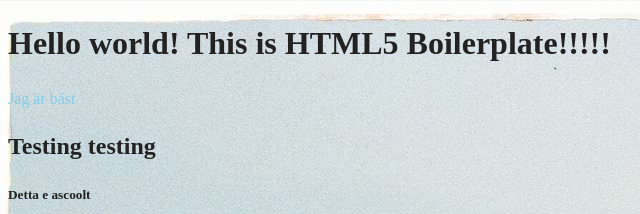
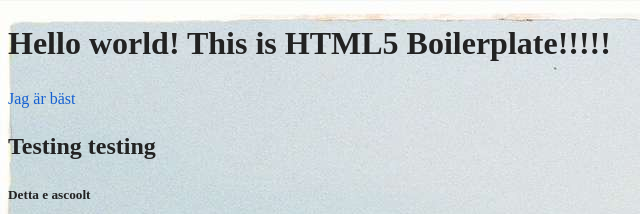
Before and after one commit to Sofiegreen/HTMLAssignment, a website built with webpack: page P0-HelloWorld/index.html in a window 1280 px wide. Shown: the top 214 px of the page, 0-640 px from the left. Built offline with nearby package versions, Linux system fonts and the light colour scheme.

Commit message:
Textfärg

```diff
--- a/P0-HelloWorld/index.html
+++ b/P0-HelloWorld/index.html
@@ -26,7 +26,7 @@
   <!-- Add your site or application content here -->
 
   <h1>Hello world! This is HTML5 Boilerplate!!!!!</h1>
-  <p style="color: #87CEEB">Jag är bäst </p>
+  <p style="color: #1460d2 ">Jag är bäst </p>
   <h2>Testing testing </h2>
   <h5>Detta e ascoolt</h5>
 
```
